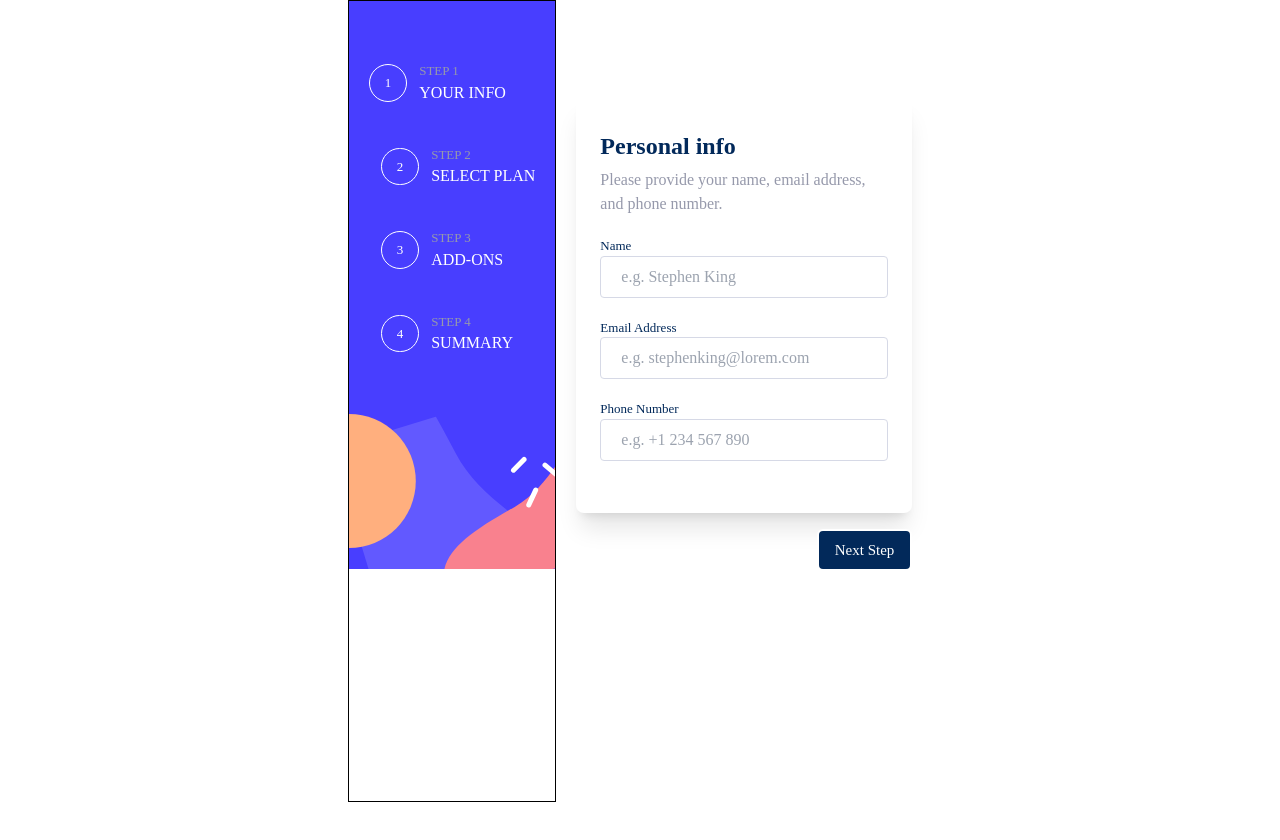
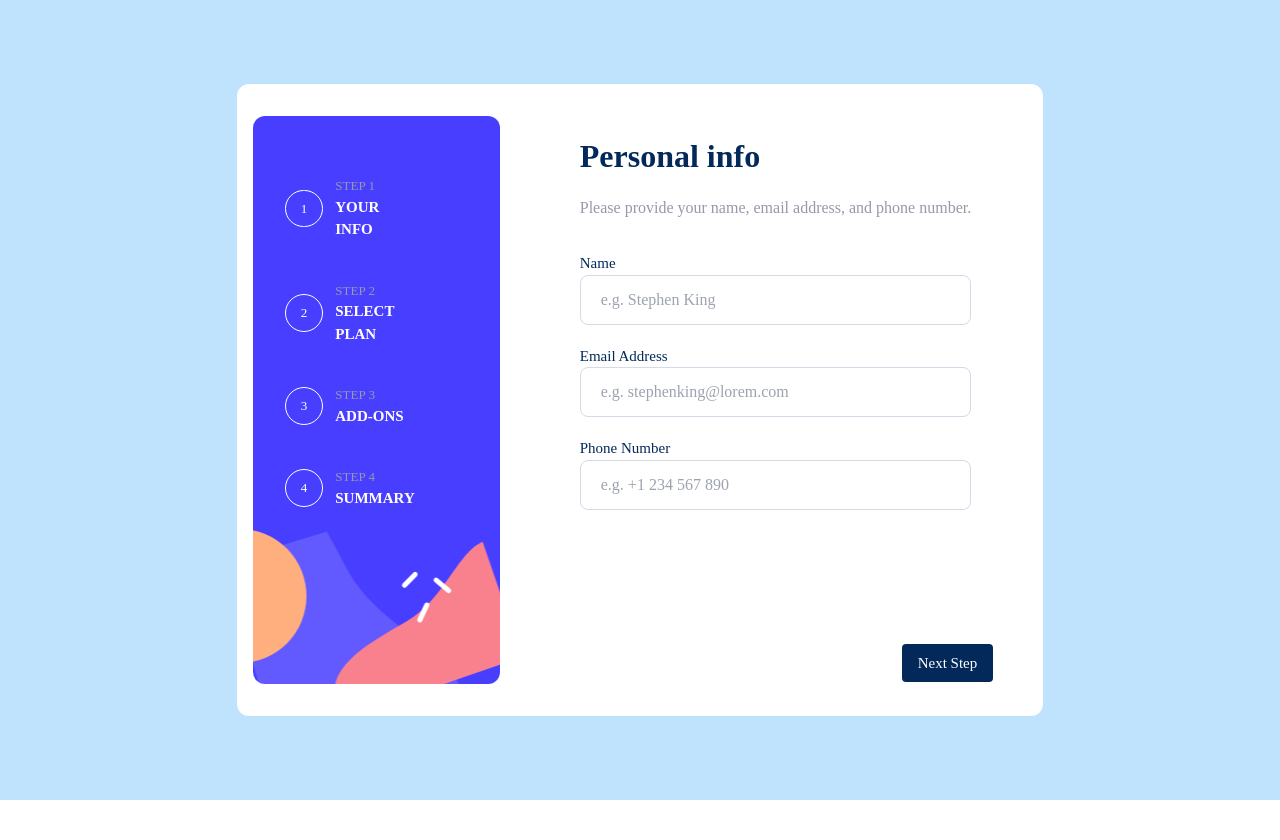
Before and after one commit to wx-it/multi-step-form, a React (Create React App) app: page / in a window 1280 px wide. Shown: the top 840 px of the page. After the commit the page ends 800 px from the top, so only its background shows below. Built offline with nearby package versions, Linux system fonts and the light colour scheme.

Commit message:
step1 desktop + sidebar styling done

```diff
--- a/src/App.jsx
+++ b/src/App.jsx
@@ -118,12 +118,15 @@ function changeNumColor(){
   setColor(color => !color)
 }
 
+//md:bg-desktopSidebar border md:w-full md:h-full md:bg-no-repeat md:rounded-xl md:left-0
+
   return (
-    <div className="relative md:flex md:justify-center ">
-      <div className="md:bg-desktopSidebar border md:auto md:bg-no-repeat">
+    <div className="relative md:flex md:justify-center md:items-center md:h-screen md:w-full md:bg-Light-blue ">
+      <div className="md:flex md:items-center md:px-4 md:py-4 md:pr-12 md:bg-White md:space-x-14 md:rounded-xl " >
+      <div className="">
       <SideBar color={color} />
       </div>
-      <div className="absolute top-24 mx-5 md:relative">
+      <div className="absolute top-24 mx-5 md:relative md:top-0 md:m-0 md:shadow-none">
       <Routes>
       <Route path="/" element={<Step1 changeNumColor={changeNumColor} />} />
       <Route path="/step2" element={<Step2 time={time} toggle={toggle} boxes={boxes} toggleBoxes={toggleBoxes} />} />
@@ -133,6 +136,7 @@ function changeNumColor(){
       </Routes>
 
       </div>
+      </div>
     </div>
   );
 }
--- a/src/components/SideBar.jsx
+++ b/src/components/SideBar.jsx
@@ -44,21 +44,21 @@ useEffect(() => {
 
   let getN = numbers.map(item => {
     return(
-       <div key={item.n} className="md:flex md:items-center md:justify-start md:p-5 md:space-x-3 md:m-0 md:w-full">
-       <span onClick={getWidth}
+       <div key={item.n} className="md:flex md:items-center md:justify-start md:p-5 md:pr-20 md:space-x-3 md:m-0 md:w-full md:first:pl-8">
+       <p onClick={getWidth}
          className='border-White border rounded-full py-2 px-3 md:px-[15px] text-White text-bold text-sm font-medium'
-        > {item.n} </span>
+        >{item.n}</p>
        {width >= 500 ?
        <div className="">
           <p className="text-Cool-gray text-sm"> {item.desktopStep} </p>
-          <p className="text-White font-medium"> {item.desktopStepName} </p>
+          <p className="text-White font-bold text-ms"> {item.desktopStepName} </p>
         </div> : null }
   </div>
     )
   })
 
   return (
-    <div className='bg-mobileSidebar h-screen w-full bg-no-repeat md:bg-none'>
+    <div className=' bg-mobileSidebar h-screen w-full bg-no-repeat md:bg-desktopSidebar md:bg-no-repeat md:h-[568px] md:w-[247px] md:bg-center md:rounded-xl'>
   <div className='flex justify-center pt-10 space-x-3 md:flex-col'>
   {getN}
   </div>
--- a/src/components/Step1.jsx
+++ b/src/components/Step1.jsx
@@ -2,37 +2,37 @@ import { Link } from "react-router-dom"
 
 const Step1 = ({changeNumColor}) => {
   return (
-    <div className="">
-   <div className='bg-White py-8 px-6 rounded-lg shadow-xl'>
-   <div>
+    <div className="md:space-y-16">
+   <div className='bg-White py-8 px-6 rounded-lg shadow-xl md:shadow-none'>
+   <div className="md:space-y-4">
         <h1
-        className='text-Marine-blue text-xl font-bold'
+        className='text-Marine-blue text-xl font-bold md:text-xxl'
         >Personal info</h1>
          <p
-         className="text-Cool-gray w-72 my-1"
+         className="text-Cool-gray w-72 my-1 md:w-auto"
          >Please provide your name, email address, and phone number.</p>
     </div>
-  <div className="flex flex-col my-5">
+  <div className="flex flex-col my-5 md:mt-8">
   <label
    htmlFor=""
-   className='text-sm font-medium text-Marine-blue '
+   className='text-sm font-medium text-Marine-blue md:text-ms md:font-normal '
    >Name</label>
   <input
    type="text"
    placeholder='e.g. Stephen King'
-   className='border border-Light-gray py-2 px-3 pl-5 font-normal rounded text-Cool-gray'
+   className='border border-Light-gray py-2 px-3 pl-5 font-normal rounded text-Cool-gray md:py-3 md:rounded-lg'
    />
   </div>
   <div className='flex flex-col my-5'>
 
   <label
    htmlFor=""
-   className='text-sm font-medium text-Marine-blue '
+   className='text-sm font-medium text-Marine-blue md:text-ms md:font-normal '
    >Email Address</label>
   <input
    type="text"
    placeholder="e.g. stephenking@lorem.com"
-   className='border border-Light-gray py-2 px-3 pl-5 font-normal rounded text-Cool-gray'
+   className='border border-Light-gray py-2 px-3 pl-5 font-normal rounded text-Cool-gray md:py-3 md:rounded-lg'
    />
 
   </div>
@@ -40,21 +40,22 @@ const Step1 = ({changeNumColor}) => {
   <div className='flex flex-col my-5'>
   <label
    htmlFor=""
-   className='text-sm font-medium text-Marine-blue '
+   className='text-sm font-medium text-Marine-blue md:text-ms md:font-normal '
    >Phone Number</label>
   <input
    type="text"
    placeholder="e.g. +1 234 567 890"
-   className='border border-Light-gray py-2 px-3 pl-5 font-normal rounded text-Cool-gray'
+   className='border border-Light-gray py-2 px-3 pl-5 font-normal rounded text-Cool-gray md:py-3 md:rounded-lg'
    />
 
   </div>
    </div>
 
-     <div>
+     <div className="flex justify-between">
+      <div></div>
      <button
      onClick={changeNumColor}
-     className='border-2 bg-Marine-blue text-White text-bold px-4 py-2 rounded-md my-4 font-normal text-ms absolute right-0'
+     className='border-2 bg-Marine-blue text-White text-bold px-4 py-2 rounded-md my-4 font-normal text-ms'
      >
       <Link to="/step2" >Next Step</Link>
       </button>
--- a/tailwind.config.js
+++ b/tailwind.config.js
@@ -8,7 +8,8 @@ module.exports = {
     fontSize: {
       sm: '13px',
       ms: '15px',
-      xl: '24px'
+      xl: '24px',
+      xxl : '32px'
     },
 
     screens: {
```
